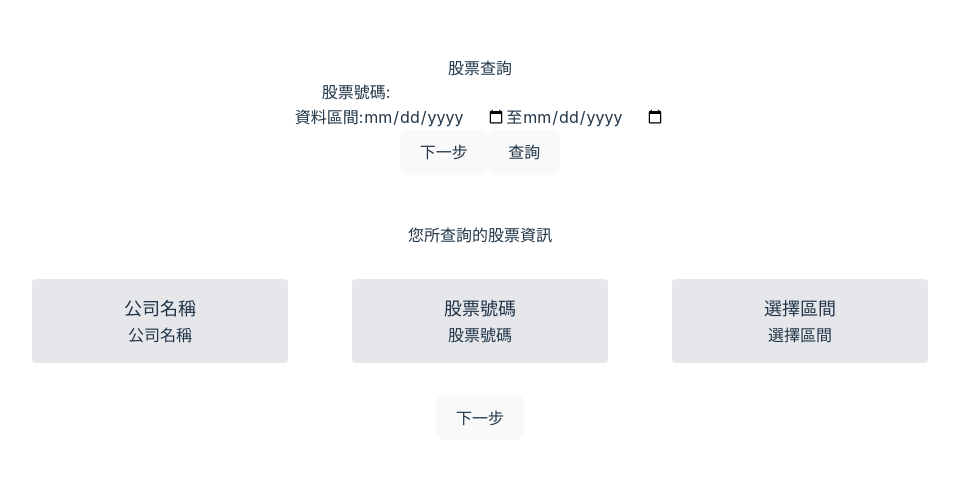
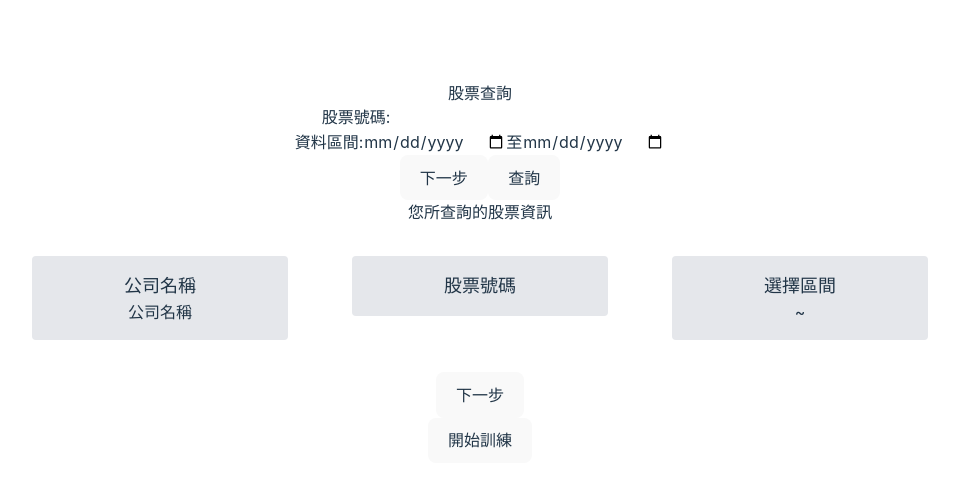
Before and after one commit to AgileStackWeb/StackWebFrontEnd, a Vue app: page / in a window 1280 px wide. Shown: the part 152-638 px from the top of the page, without its empty margins (160-1119 px from the left). Built offline with nearby package versions, Linux system fonts and the light colour scheme.

Commit message:
新增訓練按鈕及完成查詢功能

```diff
--- a/src/App.vue
+++ b/src/App.vue
@@ -12,12 +12,23 @@ export default {
 
 <template>
 <div id="app">
-    <StockSearch />
+    <!-- <StockSearch /> -->
     <div class="h-12"></div>
     <MainPage />
 </div>
 </template>
 
 <style scoped>
-
+.logo {
+  height: 6em;
+  padding: 1.5em;
+  will-change: filter;
+  transition: filter 300ms;
+}
+.logo:hover {
+  filter: drop-shadow(0 0 2em #646cffaa);
+}
+.logo.vue:hover {
+  filter: drop-shadow(0 0 2em #42b883aa);
+}
 </style>
--- a/src/components/MainPage.vue
+++ b/src/components/MainPage.vue
@@ -1,5 +1,5 @@
 <template>
-<stock-info></stock-info>
+    <StockInfo/>
 </template>
 
 <script lang="ts">
--- a/src/components/StockInfo.vue
+++ b/src/components/StockInfo.vue
@@ -1,10 +1,11 @@
 <template lang="">
+
+<StockSearch @search-event="handleSearchEvent" />
 <div id="stockinfo">
     <div class="items-stretch">
         <h2 class="self-auto">您所查詢的股票資訊</h2>
     </div>
     <div class="flex flex-row content-center">
-
 
         <div class="p-8">
             <article class="group w-64 p-4 rounded bg-gray-200">
@@ -16,74 +17,56 @@
         <div class="p-8">
             <article class="group w-64 p-4 rounded bg-gray-200">
                 <h3 class="text-lg font-bold">股票號碼</h3>
-                <p class='group-hover:text-blue-400'>股票號碼</p>
+                <p class='group-hover:text-blue-400'>{{stock_Id}}</p>
             </article>
         </div>
 
         <div class="p-8">
             <article class="group w-64 p-4 rounded bg-gray-200">
                 <h3 class="text-lg font-bold">選擇區間</h3>
-                <p class='group-hover:text-blue-400'>選擇區間</p>
+                <p class='group-hover:text-blue-400'>{{start_Date}}</p>
+                ~
+                <p class='group-hover:text-blue-400'>{{end_Date}}</p>
             </article>
         </div>
     </div>
     <button @click="searchdata">下一步</button>
+    <TrainingButton/>
     <!-- <button-next></button-next> -->
 
 </div>
 </template>
 
 <script>
-import {
-    createApp
-} from 'vue';
-import StockInfoBox from "./StockInfoBox.vue";
+import TrainingButton from "./TrainingButton.vue";
+import StockSearch from "./Stocksearch.vue";
+
 export default {
     name: "app",
     components: {
-        StockInfoBox,
-
-        methods: {
-            searchdata() {
-                alert('click button.');
-                // 查詢資料並返回結果
-            }
+        TrainingButton,
+        StockSearch,
+    },
+    data(){
+        return{
+            stock_Id : '',
+            start_Date : '',
+            end_Date : ''
+        }
+    },
+    methods: {
+        searchdata() {
+            console.log('Next Step.');
+            // 查詢資料並返回結果
         },
-    }
+        handleSearchEvent(data){
+            console.log(data)
+            this.stock_Id = data.id
+            this.start_Date = data.start
+            this.end_Date = data.end
+        },
+    },
 }
-
-// const button = createApp({});
-// button.component('button-next', {
-//     template: `<button>下一步</button>`,
-//     data() {},
-//     props: {},
-//     computed: {},
-//     methods: {
-//         searchdata: function () {
-//             //查詢得到searchResult
-//             alert('click button.')
-//             return searchResult
-//         }
-//     }
-// });
-// app.mount('#stockinfo');
-
-// const app = createApp({
-//     components: {
-//         StockInfoBox,
-//         'button-next': {
-//             template: `<button @click="searchdata">下一步</button>`,
-//             methods: {
-//                 searchdata() {
-//                     alert('click button.');
-//                     // 查詢資料並返回結果
-//                 }
-//             }
-//         }
-//     }
-// });
-
-// app.mount('#stockinfo');
 </script>
 
 <style lang="">
--- a/src/components/Stocksearch.vue
+++ b/src/components/Stocksearch.vue
@@ -34,7 +34,19 @@ export default {
       console.log('Next step...');
     },
     search() {
-      // 在這裡實作查詢邏輯
+      // console.log(this.stockCode);
+      // console.log(this.startDate);
+      // console.log(this.endDate);
+
+      //在這裡實作查詢邏輯
+
+      const data = {
+        'id' : this.stockCode,
+        'start' : this.startDate,
+        'end' : this.endDate
+      }
+      // console.log(data);
+      this.$emit('search-event', data);
       console.log('Search...');
     }
   }
--- /dev/null
+++ b/src/components/TrainingButton.vue
@@ -0,0 +1,25 @@
+<template lang="">
+<div>
+    <button @click="alertmsg">{{msg}}</button>
+</div>
+</template>
+
+<script>
+export default {
+    data() {
+        return{
+            msg:'開始訓練'
+        }
+    },
+    methods: {
+        alertmsg() {
+            console.log('Training Success.');
+            alert('訓練成功');
+        },
+    }
+}
+</script>
+
+<style lang="">
+
+</style>
```
